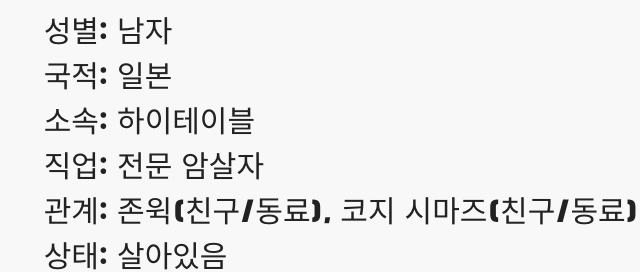
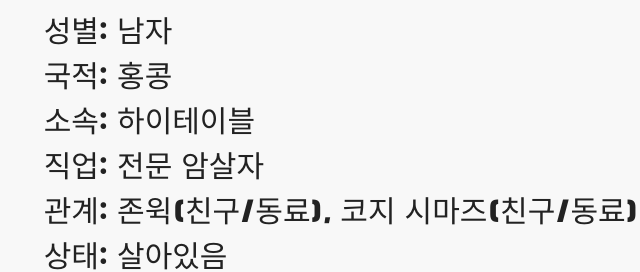
Before and after one commit to fwa69/movies, a plain HTML site: page Caine.html in a window 1280 px wide. Shown: the part 554-826 px from the top of the page, 115-755 px from the left. Drawn offline with Linux system fonts and the light colour scheme.

Commit message:
Caine.html

```diff
--- a/Caine.html
+++ b/Caine.html
@@ -32,7 +32,7 @@
             <div class="text-box">
                 <h1 class="bebas-neue-regular">Caine</h1>
                 <h1 class="black-han-sans-regular">성별: 남자</h1>
-                <h1 class="black-han-sans-regular">국적: 일본</h1>
+                <h1 class="black-han-sans-regular">국적: 홍콩</h1>
                 <h1 class="black-han-sans-regular">소속: 하이테이블</h1>
                 <h1 class="black-han-sans-regular">직업: 전문 암살자</h1>
                 <h1 class="black-han-sans-regular">관계: 존윅(친구/동료), 코지 시마즈(친구/동료)</h1>
```
